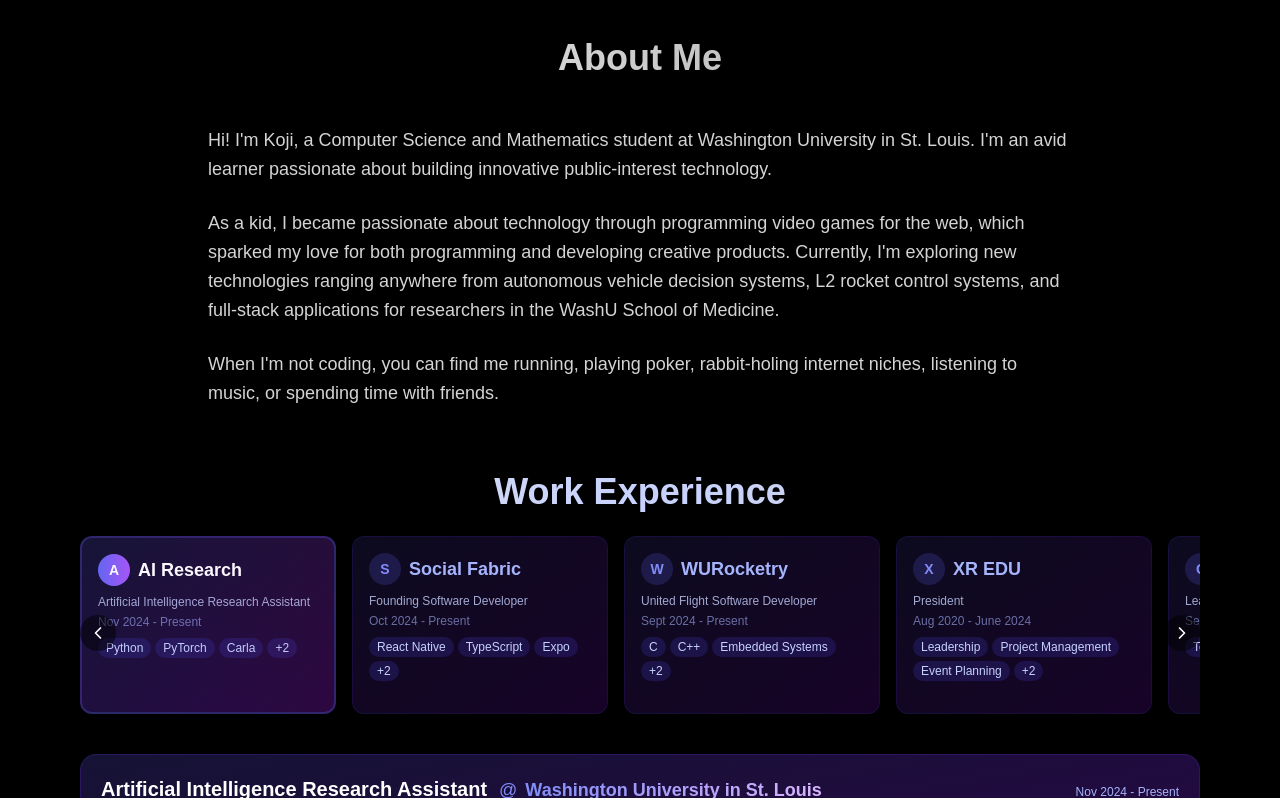
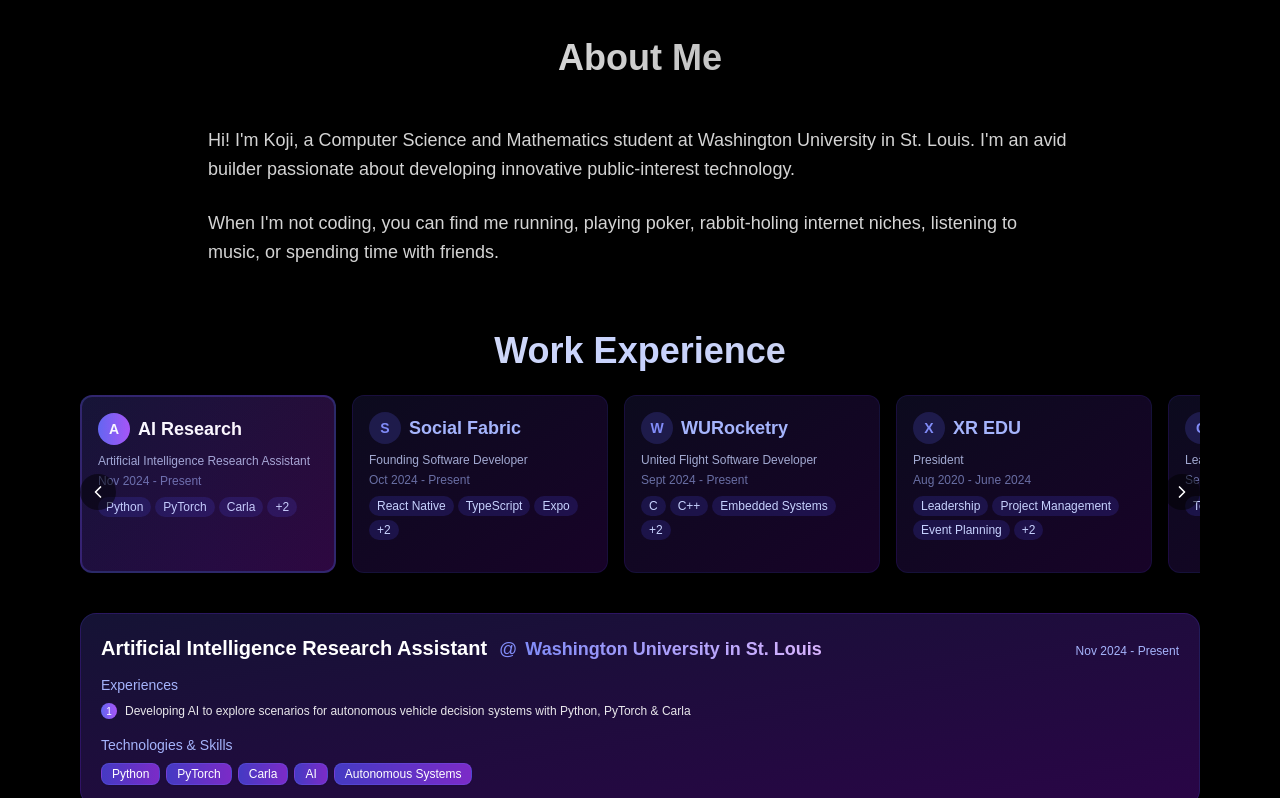
Before and after one commit to koji0701/Portfolio, a React (Vite) app: page / in a window 1280 px wide. Shown: the part 802-1600 px from the top of the page. Built offline with nearby package versions, Linux system fonts and the light colour scheme; a web font is replaced by a local one.

Commit message:
update about me

```diff
--- a/src/components/sections/about.tsx
+++ b/src/components/sections/about.tsx
@@ -13,15 +13,16 @@
         <div className="space-y-6 text-neutral-300">
           <TextReveal>
             <p className="text-lg leading-relaxed">
-              Hi! I'm Koji, a Computer Science and Mathematics student at Washington University in St. Louis. I'm an avid learner passionate about building innovative public-interest technology.
+              Hi! I'm Koji, a Computer Science and Mathematics student at Washington University in St. Louis. I'm an avid builder passionate about developing innovative public-interest technology.
             </p>
           </TextReveal>
 
-          <TextReveal>
+
+          {/* <TextReveal>
             <p className="text-lg leading-relaxed">
               As a kid, I became passionate about technology through programming video games for the web, which sparked my love for both programming and developing creative products. Currently, I'm exploring new technologies ranging anywhere from autonomous vehicle decision systems, L2 rocket control systems, and full-stack applications for researchers in the WashU School of Medicine.
             </p>
-          </TextReveal>
+          </TextReveal> */}
 
           <TextReveal>
             <p className="text-lg leading-relaxed">
```
